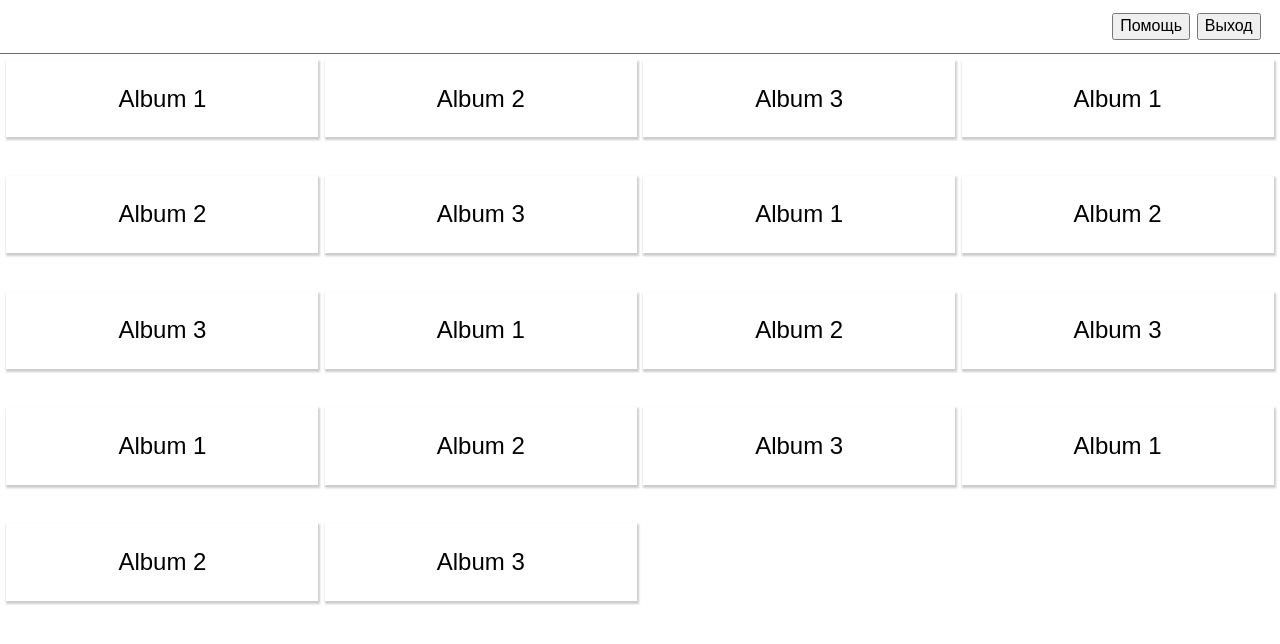
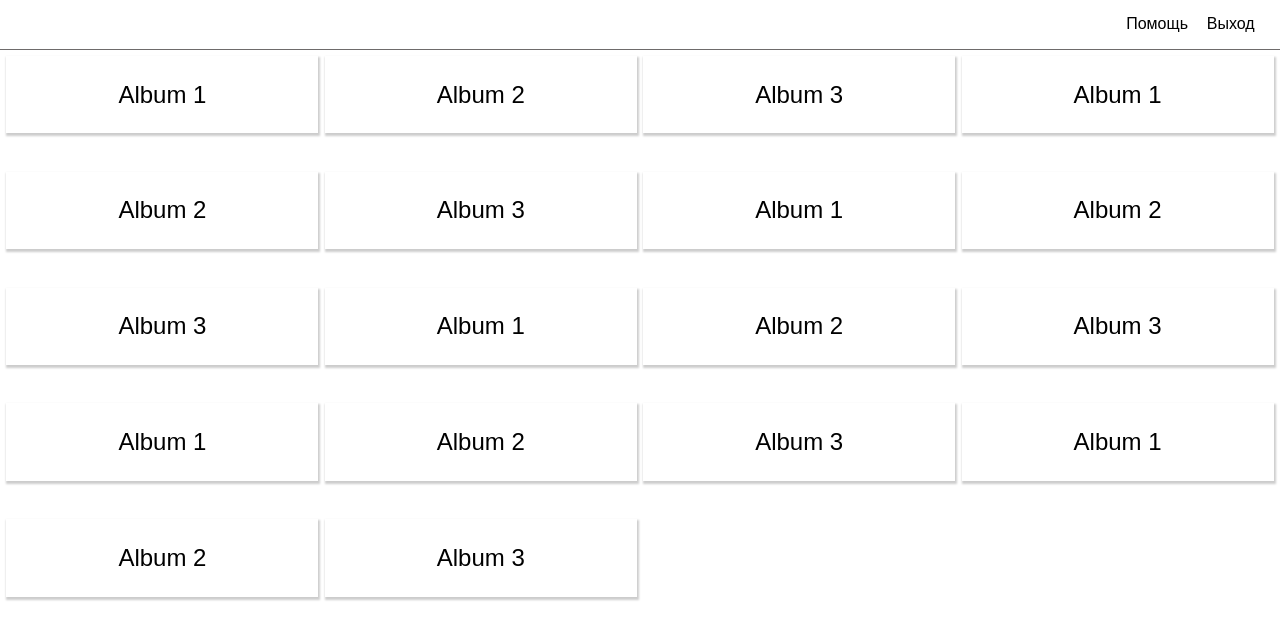
Before and after one commit to Ramblball/Inform-panel, a website: page view/HTML/main.html in a window 1280 px wide. Drawn offline with Linux system fonts and the light colour scheme.

Commit message:
Add some styles

```diff
--- a/view/CSS/style.css
+++ b/view/CSS/style.css
@@ -48,6 +48,29 @@
     text-align: center;
 }
 
+.btn {
+    color: black;
+    text-align: center;
+    padding: 8px;
+    text-decoration: none;
+    font-size: 18px;
+    /* line-height: 25px; */
+    border-radius: 4px;
+    cursor: pointer;
+    border: none;
+    background-color: inherit;
+}
+
+.btn.lg {
+    font-size: 24px;
+    padding: 12px;
+    /*line-height: 25px;*/
+}
+
+.btn:hover {
+    background-color: #ddd;
+}
+
 @media screen and (max-width: 900px) {
     .album-grid {
         grid-gap: .5%;
--- a/view/HTML/main.html
+++ b/view/HTML/main.html
@@ -8,8 +8,8 @@
 <body>
 
 <div class="header">
-    <button class="right" id="logOutBtn">Выход</button>
-    <button class="right" id="helpBtn">Помощь</button>
+    <button class="right btn" id="logOutBtn">Выход</button>
+    <button class="right btn" id="helpBtn">Помощь</button>
 </div>
 
 
--- a/view/JS/main_page_script.js
+++ b/view/JS/main_page_script.js
@@ -106,7 +106,11 @@
 
     static fetchAlbumsRequest() {
         //    http fetch getAlbums request will be here
-        return [{"_id": 'Album 1'}, {"_id": 'Album 2'}, {"_id": 'Album 3'}, {"_id": 'Album 1'}, {"_id": 'Album 2'}, {"_id": 'Album 3'}, {"_id": 'Album 1'}, {"_id": 'Album 2'}, {"_id": 'Album 3'}, {"_id": 'Album 1'}, {"_id": 'Album 2'}, {"_id": 'Album 3'}, {"_id": 'Album 1'}, {"_id": 'Album 2'}, {"_id": 'Album 3'}, {"_id": 'Album 1'}, {"_id": 'Album 2'}, {"_id": 'Album 3'}];
+        return [{"_id": 'Album 1'}, {"_id": 'Album 2'}, {"_id": 'Album 3'}, {"_id": 'Album 1'},
+            {"_id": 'Album 2'}, {"_id": 'Album 3'}, {"_id": 'Album 1'}, {"_id": 'Album 2'},
+            {"_id": 'Album 3'}, {"_id": 'Album 1'}, {"_id": 'Album 2'}, {"_id": 'Album 3'},
+            {"_id": 'Album 1'}, {"_id": 'Album 2'}, {"_id": 'Album 3'}, {"_id": 'Album 1'},
+            {"_id": 'Album 2'}, {"_id": 'Album 3'}];
     }
 
     static fetchAlbumContentRequest() {
```
